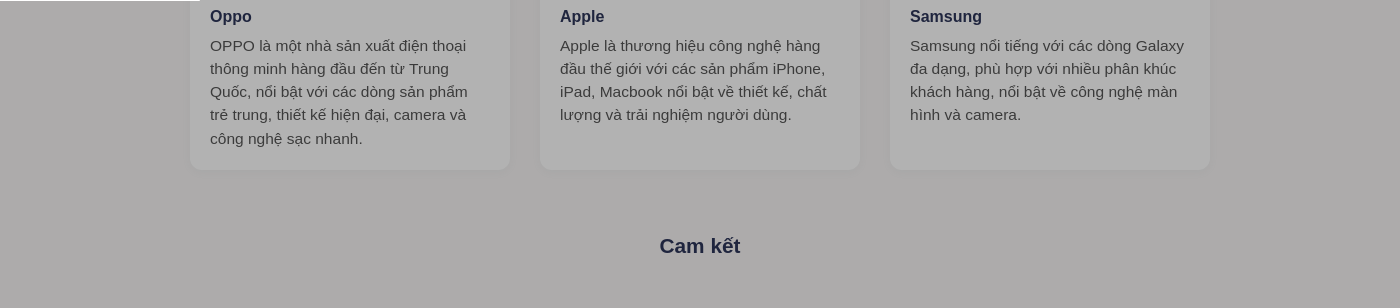
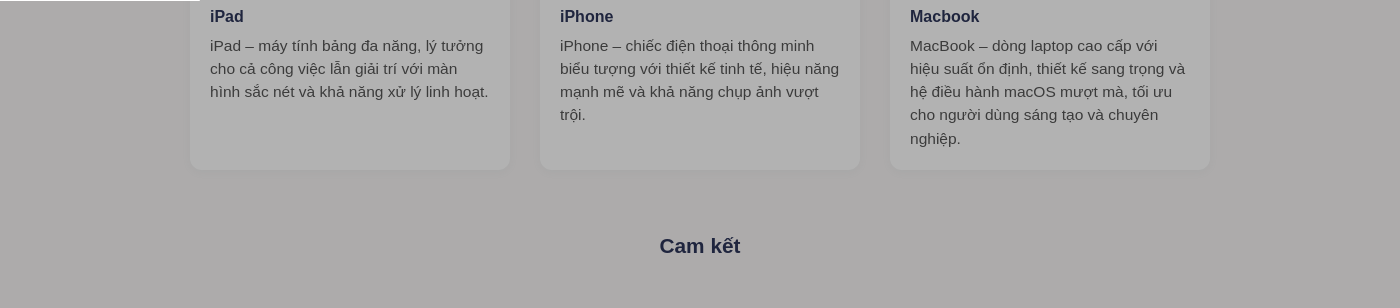
Before and after one commit to lequan-cofi/nhom8phpbtl, a PHP site: page /public/index.php?page=gioithieu in a window 1400 px wide. Shown: the part 799-1107 px from the top of the page. Run offline with PHP 8.4, Linux system fonts and the light colour scheme; data comes from the database, SQL or seed files in the repository; some libraries are stand-ins or nearby versions.

Commit message:
chinh trang gioi thieu fn

```diff
--- a/views/layouts/gioithieu_layout.php
+++ b/views/layouts/gioithieu_layout.php
@@ -83,11 +83,11 @@ if (file_exists($navigationPath)) {
         <div class="about-header-text">
             <div class="about-header-title">Chào mừng đến với iStore,</div>
             <div class="about-header-desc">
-                Tại iStore, chúng tôi tự hào mang đến cho bạn những sản phẩm công nghệ tiên tiến nhất. Hãy cùng khám phá các dòng điện thoại di động, phụ kiện, laptop chất lượng và dịch vụ hỗ trợ khách hàng tốt nhất. iStore cam kết đem lại cho bạn trải nghiệm mua sắm dễ dàng, tiện lợi và an tâm tối đa!
+                Tại iStore, chúng tôi chuyên cung cấp các thiết bị Apple chính hãng với chất lượng hàng đầu. Từ iPhone, iPad, MacBook đến các phụ kiện Apple chính hãng, iStore cam kết mang đến cho bạn trải nghiệm mua sắm đáng tin cậy, thuận tiện và an tâm tuyệt đối. Hãy khám phá thế giới công nghệ đẳng cấp cùng dịch vụ hỗ trợ khách hàng tận tâm tại iStore!
             </div>
         </div>
         <div class="about-header-img">
-            <img src="https://store.storeimages.cdn-apple.com/1/as-images.apple.com/is/store-card-13-iphone-nav-202502_GEO_US?wid=400&hei=260&fmt=png-alpha&.v=dW5XbHI1eDVpd01qWUU4bFRtWGZXMGIwbkQ3THNNRjRsZmFuY3ZnUksrQTA2bGFaODVwaytiT1psSXc2dlhUWUwyZnhVM3hmakh4cEVIbk1pcnBIRXFpaVlBSTdOOXplUDUwZUNmQnR2OUxuakp5ZFBaaHhUOUJXVGFwbk9vT2k" alt="iStore Banner">
+            <img src="https://store.storeimages.cdn-apple.com/1/as-images.apple.com/is/store-card-40-refurb-202408?wid=800&hei=1000&fmt=p-jpg&qlt=95&.v=MTZ5STlsTFBndFBGTjdlaHEreGY1YTFsUjh2RWUzeU9adTZtZmNMZDNMVnd5b1hKY2V3T2V4alVLZTRFVTdOK0tRNjVHZTlIV04vVjZjbEh0Rm5SYzM3NnQydDdpK3FzN25MQVFxVVVwNmc" alt="iStore Banner">
         </div>
     </div>
 
@@ -95,24 +95,24 @@ if (file_exists($navigationPath)) {
     <div class="about-section-title">Sản phẩm nổi bật</div>
     <div class="featured-products">
         <div class="product-card">
-            <img src="https://store.storeimages.cdn-apple.com/1/as-images.apple.com/is/store-card-13-iphone-nav-202502_GEO_US?wid=400&hei=260&fmt=png-alpha&.v=dW5XbHI1eDVpd01qWUU4bFRtWGZXMGIwbkQ3THNNRjRsZmFuY3ZnUksrQTA2bGFaODVwaytiT1psSXc2dlhUWUwyZnhVM3hmakh4cEVIbk1pcnBIRXFpaVlBSTdOOXplUDUwZUNmQnR2OUxuakp5ZFBaaHhUOUJXVGFwbk9vT2k" alt="Oppo">
-            <div class="product-title">Oppo</div>
+            <img src="https://store.storeimages.cdn-apple.com/1/as-images.apple.com/is/store-card-13-ipad-nav-202405?wid=400&hei=260&fmt=png-alpha&.v=dW5XbHI1eDVpd01qWUU4bFRtWGZXNGFLQTJVNnlNQmQrVmRBYnZYei9jckUzelNmMnRxajE0NHhmMWtLazl6eG53M0FRZHBXNTh1U1lFVEtSR2YzTm5qbE56RWRpRFNIRXZvbkd2S0l5dTg" alt="Oppo">
+            <div class="product-title">iPad</div>
             <div class="product-desc">
-                OPPO là một nhà sản xuất điện thoại thông minh hàng đầu đến từ Trung Quốc, nổi bật với các dòng sản phẩm trẻ trung, thiết kế hiện đại, camera và công nghệ sạc nhanh.
+               iPad – máy tính bảng đa năng, lý tưởng cho cả công việc lẫn giải trí với màn hình sắc nét và khả năng xử lý linh hoạt.
             </div>
         </div>
         <div class="product-card">
             <img src="https://store.storeimages.cdn-apple.com/1/as-images.apple.com/is/store-card-13-iphone-nav-202502_GEO_US?wid=400&hei=260&fmt=png-alpha&.v=dW5XbHI1eDVpd01qWUU4bFRtWGZXMGIwbkQ3THNNRjRsZmFuY3ZnUksrQTA2bGFaODVwaytiT1psSXc2dlhUWUwyZnhVM3hmakh4cEVIbk1pcnBIRXFpaVlBSTdOOXplUDUwZUNmQnR2OUxuakp5ZFBaaHhUOUJXVGFwbk9vT2k" alt="Apple">
-            <div class="product-title">Apple</div>
+            <div class="product-title">iPhone</div>
             <div class="product-desc">
-                Apple là thương hiệu công nghệ hàng đầu thế giới với các sản phẩm iPhone, iPad, Macbook nổi bật về thiết kế, chất lượng và trải nghiệm người dùng.
+               iPhone – chiếc điện thoại thông minh biểu tượng với thiết kế tinh tế, hiệu năng mạnh mẽ và khả năng chụp ảnh vượt trội.
             </div>
         </div>
         <div class="product-card">
-                <img src="https://store.storeimages.cdn-apple.com/1/as-images.apple.com/is/store-card-13-iphone-nav-202502_GEO_US?wid=400&hei=260&fmt=png-alpha&.v=dW5XbHI1eDVpd01qWUU4bFRtWGZXMGIwbkQ3THNNRjRsZmFuY3ZnUksrQTA2bGFaODVwaytiT1psSXc2dlhUWUwyZnhVM3hmakh4cEVIbk1pcnBIRXFpaVlBSTdOOXplUDUwZUNmQnR2OUxuakp5ZFBaaHhUOUJXVGFwbk9vT2k" alt="Samsung">
-            <div class="product-title">Samsung</div>
+                <img src="https://store.storeimages.cdn-apple.com/1/as-images.apple.com/is/store-card-13-mac-nav-202503?wid=400&hei=260&fmt=png-alpha&.v=M1Q3OGxnb1lBaHhqNjZ2OVRXZmx4VEpBUDFBeEhMZS9GUnNSYXdEd0hscisrUlZaSVRoWVYzU0Qra0FoTmUwNng2bitObzZwQzk4cEorV1dZdzhIazVVcFlOTkdoMWg4ZkdDS1ovMUlzcW8" alt="Samsung">
+            <div class="product-title">Macbook</div>
             <div class="product-desc">
-                Samsung nổi tiếng với các dòng Galaxy đa dạng, phù hợp với nhiều phân khúc khách hàng, nổi bật về công nghệ màn hình và camera.
+               MacBook – dòng laptop cao cấp với hiệu suất ổn định, thiết kế sang trọng và hệ điều hành macOS mượt mà, tối ưu cho người dùng sáng tạo và chuyên nghiệp.
             </div>
         </div>
     </div>
@@ -121,15 +121,12 @@ if (file_exists($navigationPath)) {
     <div class="about-section-title" style="margin-top:60px;">Cam kết</div>
     <div class="commitments">
         <div class="commitment-item">
-            <img src="https://store.storeimages.cdn-apple.com/1/as-images.apple.com/is/store-card-13-iphone-nav-202502_GEO_US?wid=400&hei=260&fmt=png-alpha&.v=dW5XbHI1eDVpd01qWUU4bFRtWGZXMGIwbkQ3THNNRjRsZmFuY3ZnUksrQTA2bGFaODVwaytiT1psSXc2dlhUWUwyZnhVM3hmakh4cEVIbk1pcnBIRXFpaVlBSTdOOXplUDUwZUNmQnR2OUxuakp5ZFBaaHhUOUJXVGFwbk9vT2k" alt="Hoàn tiền">
+            <img src="https://image.pngaaa.com/478/5481478-middle.png" alt="Hoàn tiền">
             <div class="commitment-title">Hoàn tiền 100% nếu bạn không hài lòng</div>
         </div>
+
         <div class="commitment-item">
-            <img src="https://store.storeimages.cdn-apple.com/1/as-images.apple.com/is/store-card-13-iphone-nav-202502_GEO_US?wid=400&hei=260&fmt=png-alpha&.v=dW5XbHI1eDVpd01qWUU4bFRtWGZXMGIwbkQ3THNNRjRsZmFuY3ZnUksrQTA2bGFaODVwaytiT1psSXc2dlhUWUwyZnhVM3hmakh4cEVIbk1pcnBIRXFpaVlBSTdOOXplUDUwZUNmQnR2OUxuakp5ZFBaaHhUOUJXVGFwbk9vT2k" alt="Trả góp">
-            <div class="commitment-title">Trả góp 0% lãi suất</div>
-        </div>
-        <div class="commitment-item">
-            <img src="https://store.storeimages.cdn-apple.com/1/as-images.apple.com/is/store-card-13-iphone-nav-202502_GEO_US?wid=400&hei=260&fmt=png-alpha&.v=dW5XbHI1eDVpd01qWUU4bFRtWGZXMGIwbkQ3THNNRjRsZmFuY3ZnUksrQTA2bGFaODVwaytiT1psSXc2dlhUWUwyZnhVM3hmakh4cEVIbk1pcnBIRXFpaVlBSTdOOXplUDUwZUNmQnR2OUxuakp5ZFBaaHhUOUJXVGFwbk9vT2k" alt="Giao nhanh">
+            <img src="https://static.vecteezy.com/system/resources/previews/021/595/691/non_2x/fast-delivery-truck-icon-lorry-with-quick-delivery-service-fast-product-delivery-design-illustration-free-png.png" alt="Giao nhanh">
             <div class="commitment-title">Giao hàng nhanh</div>
         </div>
     </div>
```
